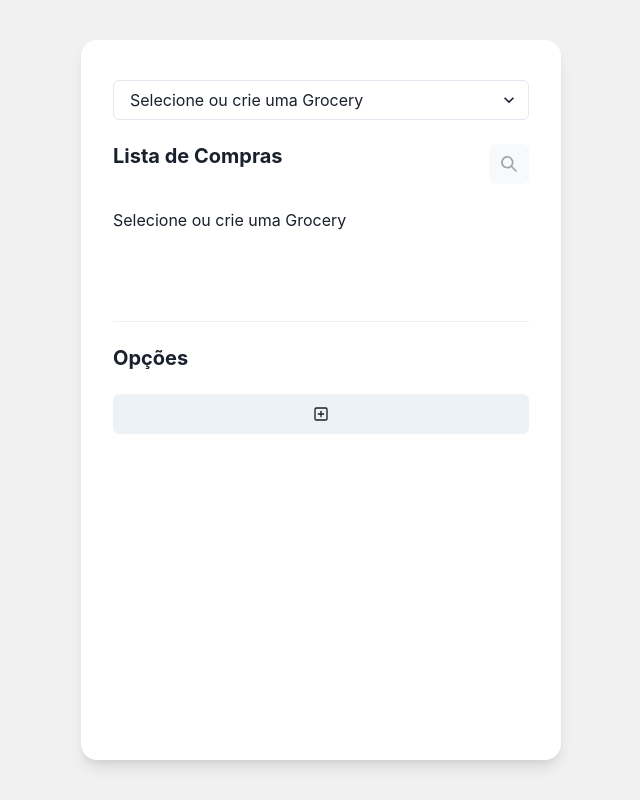
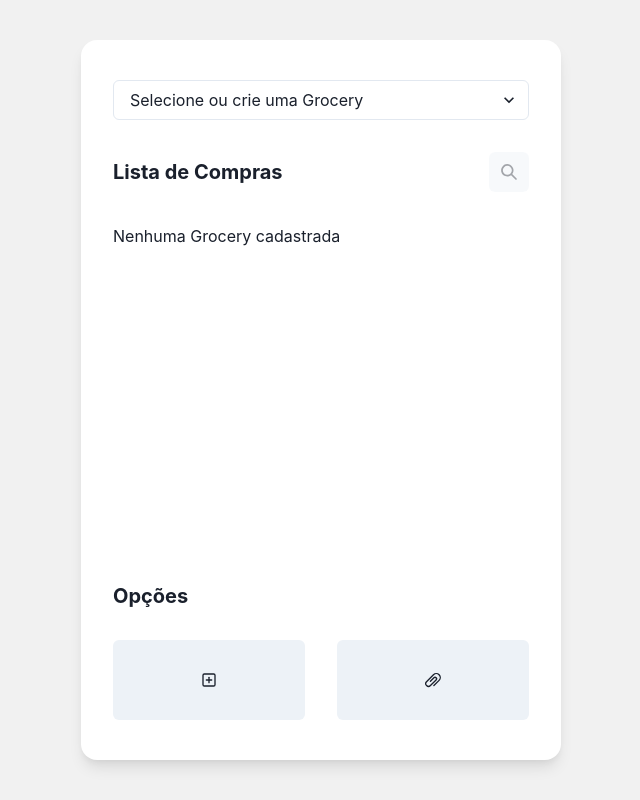
Before and after one commit to danieljpgo/my-grocery-list, a Next.js app: page / in a window 1280 px wide. Shown: the whole page, without its empty margins (319-959 px from the left). Built offline with nearby package versions, Linux system fonts and the light colour scheme.

Commit message:
fix: home layout with better spacing for items

```diff
--- a/src/pages/_app.tsx
+++ b/src/pages/_app.tsx
@@ -3,8 +3,9 @@ import Head from 'next/head';
 import { ChakraProvider } from '@chakra-ui/react';
 import { Container } from '../common/components';
 import { GroceryProvider } from '~/context/groceryContext';
+import dynamic from 'next/dynamic';
 
-export default function MyApp({ Component, pageProps }: AppProps) {
+function MyApp({ Component, pageProps }: AppProps) {
   return (
     <>
       <Head>
@@ -29,3 +30,7 @@ export default function MyApp({ Component, pageProps }: AppProps) {
     </>
   );
 }
+
+export default dynamic(() => Promise.resolve(MyApp), {
+  ssr: false,
+});
--- a/src/pages/index.tsx
+++ b/src/pages/index.tsx
@@ -1,17 +1,13 @@
 import * as React from 'react';
 import Head from 'next/head';
-import { PlusSquareIcon, SearchIcon } from '@chakra-ui/icons';
-import { Divider, Flex, Grid, Spacer } from '@chakra-ui/layout';
-import { Checkbox, Select, List, ListItem, IconButton } from '@chakra-ui/react';
+import { PlusSquareIcon, SearchIcon, AttachmentIcon } from '@chakra-ui/icons';
+import { Flex, Grid, Checkbox, Select, List, ListItem, IconButton } from '@chakra-ui/react';
 import { useGrocery, useGroceries } from '~/context/groceryContext';
-import { Title, IconButtonLink, Text } from '~/components';
+import { Divider, Title, IconButtonLink, Text, Shelf, Stack, Spacer } from '~/components';
 import { useLocalStorageState } from '~/hooks';
 
 export default function Home() {
-  const [selectGrocery, setSelectGrocery] = useLocalStorageState(
-    'my-grocery-list@grocery:select',
-    '',
-  );
+  const [selectGrocery, setSelectGrocery] = useLocalStorageState('@grocery:select', '');
   const [groceries] = useGroceries();
   const grocery = useGrocery(selectGrocery);
 
@@ -24,25 +20,30 @@ export default function Home() {
       <Head>
         <title>{`Página Inicial${grocery ? ` - ${grocery.name}` : ''}`}</title>
       </Head>
-      <Grid gap="6">
-        <Select name="selectgrocery" value={selectGrocery} onChange={handleSelectGrocery}>
+      <Stack fullHeight gap="6">
+        <Select
+          name="selectgrocery"
+          value={selectGrocery}
+          placeholder={!selectGrocery ? 'Selecione ou crie uma Grocery' : undefined}
+          onChange={handleSelectGrocery}
+        >
           {groceries.map(({ name, id }) => (
             <option key={id} value={id}>
               {name}
             </option>
           ))}
-          {!grocery && <option value="">Selecione ou crie uma Grocery</option>}
         </Select>
-        <Flex>
+        <Shelf>
           <Title as="h2">Lista de Compras</Title>
           <Spacer />
           <IconButton disabled aria-label="Filter glocery items" icon={<SearchIcon />} />
-        </Flex>
-        <Grid style={{ gridTemplateRows: '1fr 1fr' }}>
+        </Shelf>
+        <div style={{ height: '100%', maxHeight: '100%' }}>
           {grocery ? (
             <List as="ul" spacing="4">
               {grocery.items.length ? (
-                grocery.items.map((item) => (
+                <>
+                  {grocery.items.map((item) => (
                     <ListItem key={item.id}>
                       <Grid>
                         <Text truncated>{item.brand}</Text>
@@ -57,23 +58,27 @@ export default function Home() {
                         </Flex>
                       </Grid>
                     </ListItem>
-                ))
+                  ))}
+                  <Divider />
+                </>
               ) : (
                 <ListItem textAlign="center">Nenhum item encontrado</ListItem>
               )}
             </List>
           ) : (
-            <Text>Selecione ou crie uma Grocery</Text>
+            <Text>Nenhuma Grocery cadastrada</Text>
           )}
-          <Grid gap="6">
-            <Divider />
+        </div>
         <Title as="h2">Opções</Title>
-            <IconButtonLink size="xl" href="/grocery" arial-label="todo">
+        <Shelf gap="6">
+          <IconButtonLink fullWidth size="md" href="/grocery" arial-label="todo">
             <PlusSquareIcon />
           </IconButtonLink>
-          </Grid>
-        </Grid>
-      </Grid>
+          <IconButtonLink fullWidth size="md" href="/grocery" arial-label="todo">
+            <AttachmentIcon />
+          </IconButtonLink>
+        </Shelf>
+      </Stack>
     </>
   );
 }
```
Lines whose indentation alone changed are shown as unchanged.
